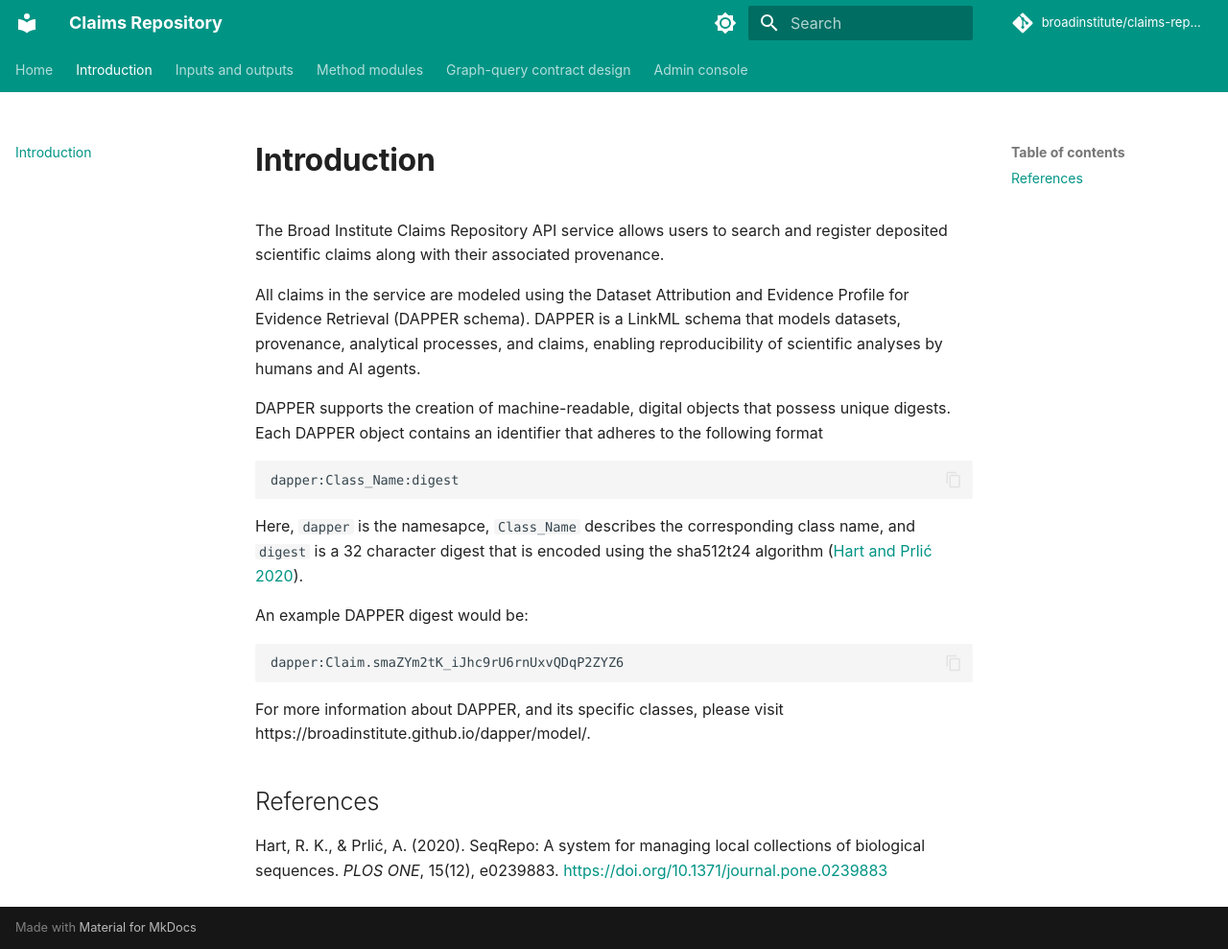
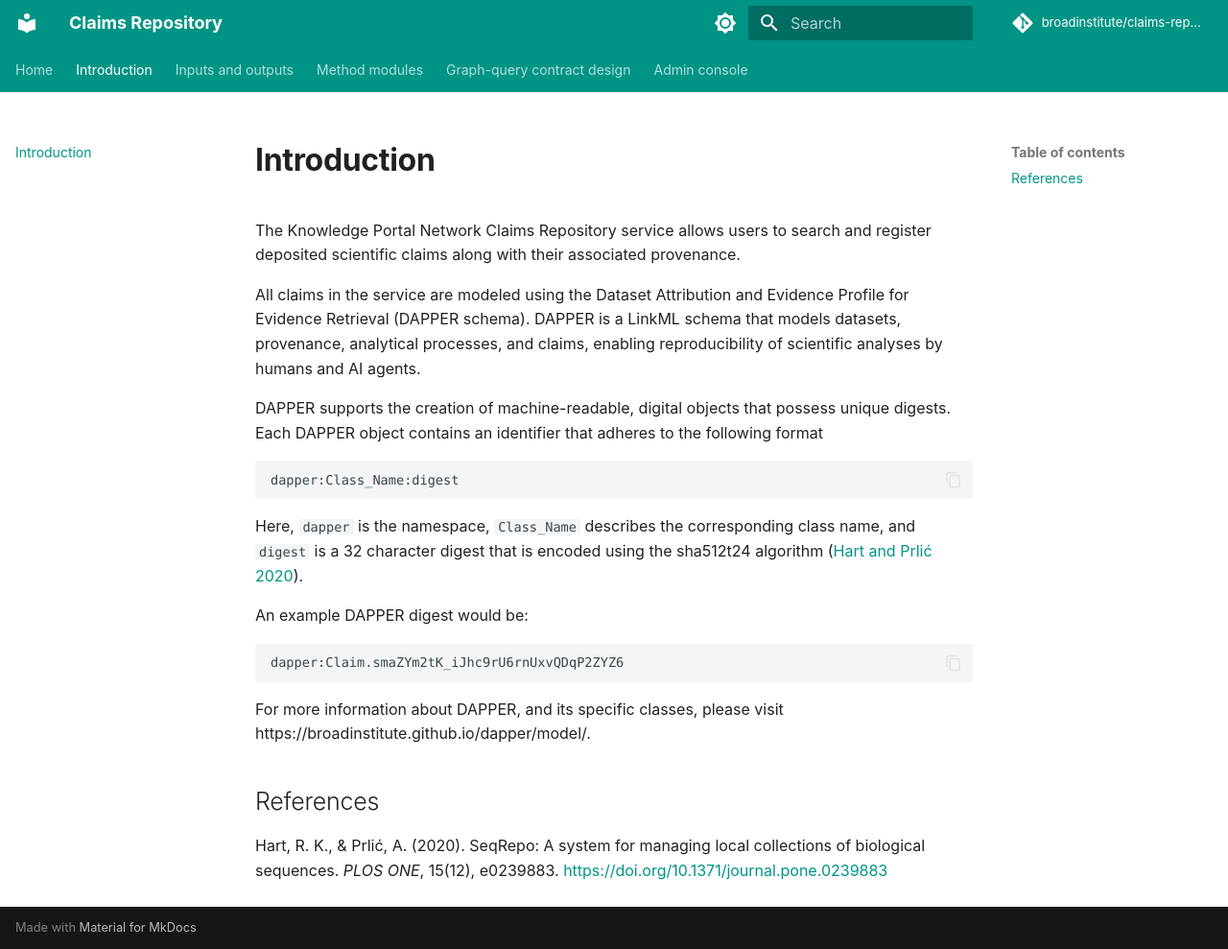
Before and after one commit to broadinstitute/claims-repository, an MkDocs documentation site: the page built from docs/introduction.md, in a window 1280 px wide and 989 px high. Shown: the whole window at 96% size. Built offline with MkDocs 1.6.1 and Material for MkDocs 9.7.7, drawn with Linux system fonts in a browser that asks for light colours; comment, search, counter and statistics services are not loaded.

Commit message:
Fix typos

````diff
--- a/docs/introduction.md
+++ b/docs/introduction.md
@@ -1,7 +1,7 @@
 # Introduction
 
-The Broad Institute Claims Repository API service allows users to search and
-register deposited scientific claims along with their associated provenance.
+The Knowledge Portal Network Claims Repository service allows users to search
+and register deposited scientific claims along with their associated provenance.
 
 All claims in the service are modeled using the Dataset Attribution and Evidence
 Profile for Evidence Retrieval (DAPPER schema). DAPPER is a LinkML schema that
@@ -16,7 +16,7 @@ following format
 dapper:Class_Name:digest
 ```
 
-Here, `dapper` is the namesapce, `Class_Name` describes the corresponding
+Here, `dapper` is the namespace, `Class_Name` describes the corresponding
 class name, and `digest` is a 32 character digest that is encoded using the
 sha512t24 algorithm ([Hart and Prlić 2020](#hart-prlic-2020)).
 
````
Also changed, not shown: docs/index.md (+4 -1 lines).
